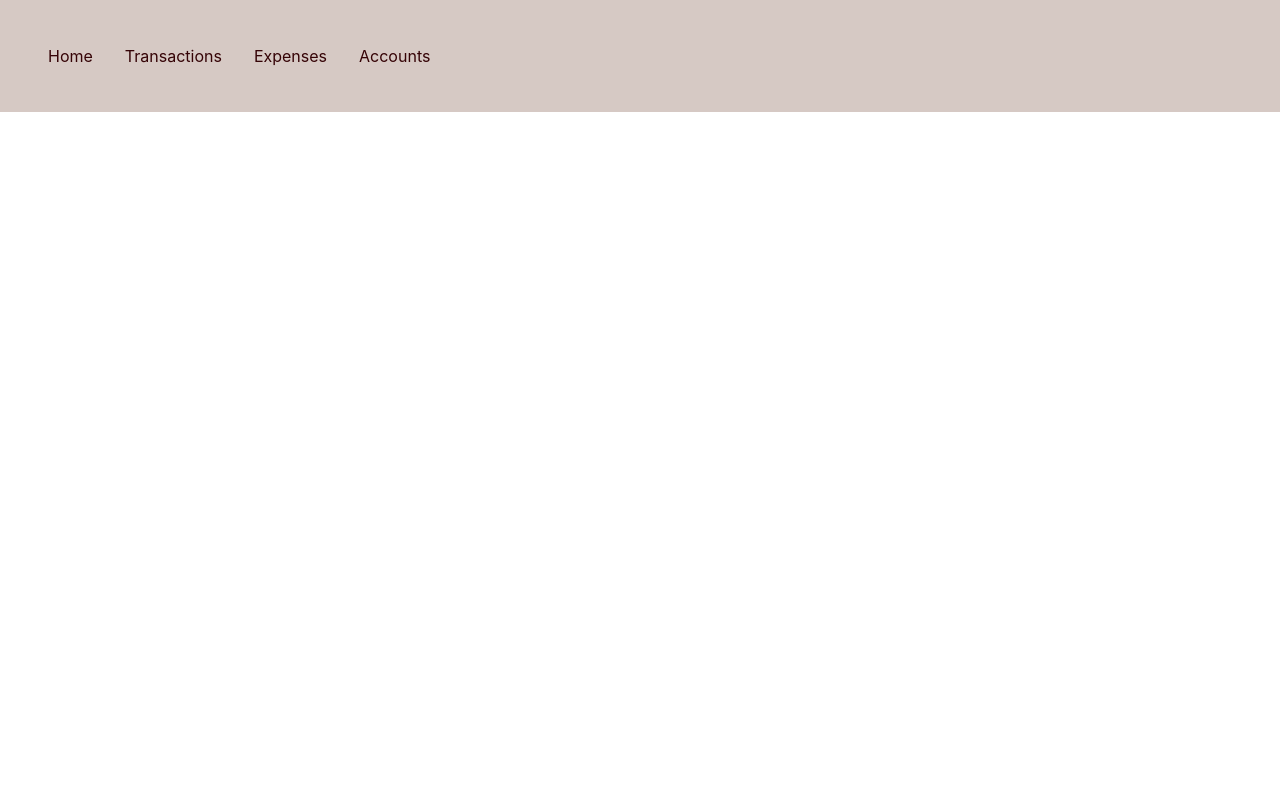
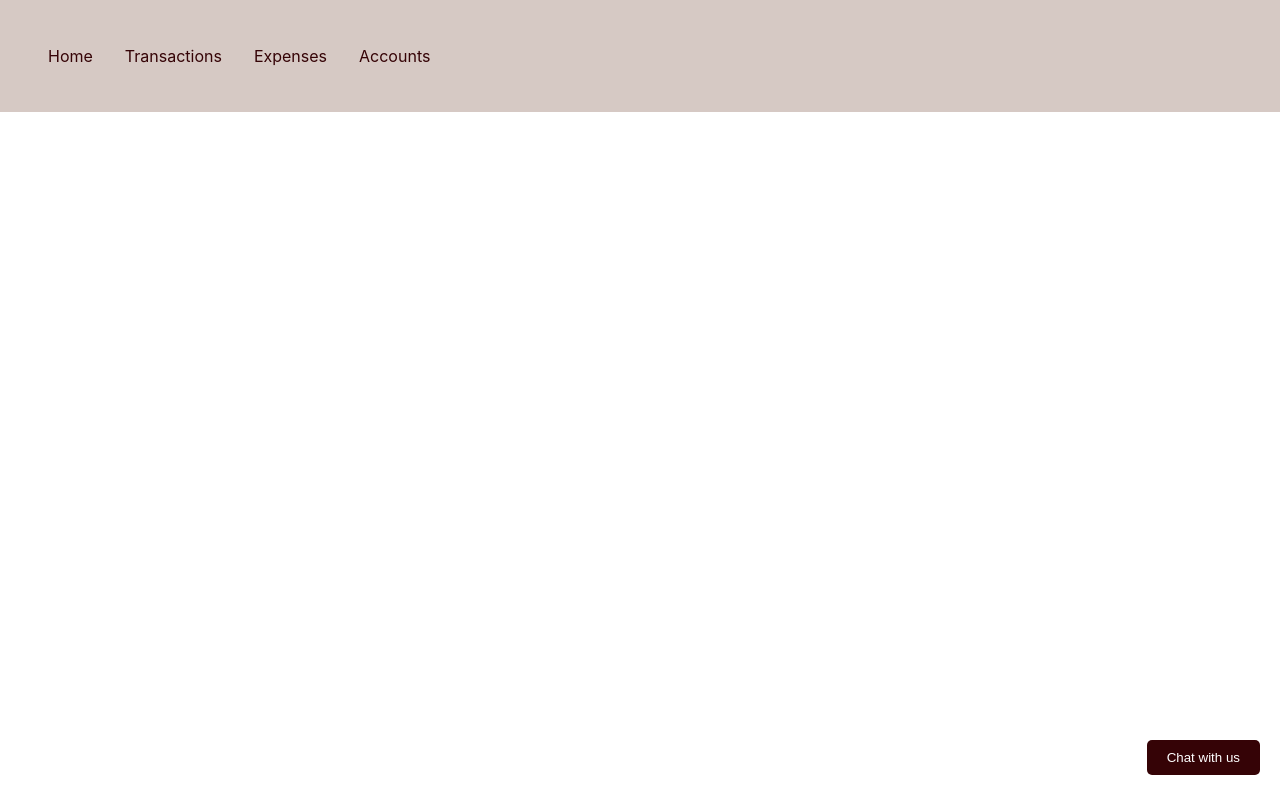
Before and after one commit to gaurimadan/Expense-Tracker, a React (Create React App) app in the folder frontend/expense_tracker/: page / in a window 1280 px wide. Built offline with nearby package versions, Linux system fonts and the light colour scheme.

Commit message:
Chatbot added

```diff
--- a/frontend/expense_tracker/src/App.js
+++ b/frontend/expense_tracker/src/App.js
@@ -1,12 +1,14 @@
 import React,{useState} from 'react'
 
 import Navbar from './components/navbar/Navbar';
+import Chatbot from './components/ChatBot/Chatbot';
 
 
 const App = () => {
   return (
     <div>
       <Navbar/>
+      <Chatbot/>
 
     </div>
   )
--- /dev/null
+++ b/frontend/expense_tracker/src/components/ChatBot/Chatbot.css
@@ -0,0 +1,28 @@
+.chatbot-container {
+    position: fixed;
+    bottom: 5px;
+    right: 20px;
+  }
+
+  .chatbot-button {
+    background-color: rgb(53, 3, 6);
+    color: #fff;
+    border: none;
+    border-radius: 5px;
+    padding: 10px 20px;
+    cursor: pointer;
+  }
+
+  .chatbot-button:hover {
+    background-color: #670908;
+  }
+
+  .chatbot-textarea {
+    width: 100%;
+    max-width: 400px;
+    margin-bottom: 20px;
+  }
+
+  .chatbot-answer {
+    margin-top: 20px;
+  }
--- /dev/null
+++ b/frontend/expense_tracker/src/components/ChatBot/Chatbot.js
@@ -0,0 +1,42 @@
+import React, { useState } from 'react'
+
+import axios from "axios";
+import "./Chatbot.css";
+
+function Chatbot() {
+    const[ques,setQues]=useState("");
+    const[ans,setAns]=useState("");
+    const [showTextarea, setShowTextarea] = useState(false);
+     async function generateAnswer(){
+        setAns("loading");
+       const Response= await axios({
+            url:"https://generativelanguage.googleapis.com/v1beta/models/gemini-pro:generateContent?key=AIzaSyDHPvFPExvnQ7u8TcxYIW93flCKe7JkY4o",
+            method:"post",
+            data:{"contents":[{"parts":[{"text":ques}]}]}
+        })
+        setAns(Response["data"]["candidates"][0]["content"]["parts"][0]["text"]);
+        setShowTextarea(true);
+    }
+
+
+
+   return(
+
+        <div className="chatbot-container">
+
+            {!showTextarea && (
+                <button className="chatbot-button" onClick={generateAnswer}>Chat with us</button>
+            )}
+            {showTextarea && (
+                <>
+                    <textarea className="chatbot-textarea" value={ques} onChange={(e) => setQues(e.target.value)} cols="30" rows="5"></textarea>
+                    <button className="chatbot-button" onClick={generateAnswer}>Answer</button>
+                </>
+            )}
+            <p className="chatbot-answer">{ans}</p>
+        </div>
+    )
+}
+
+
+export default Chatbot
```
